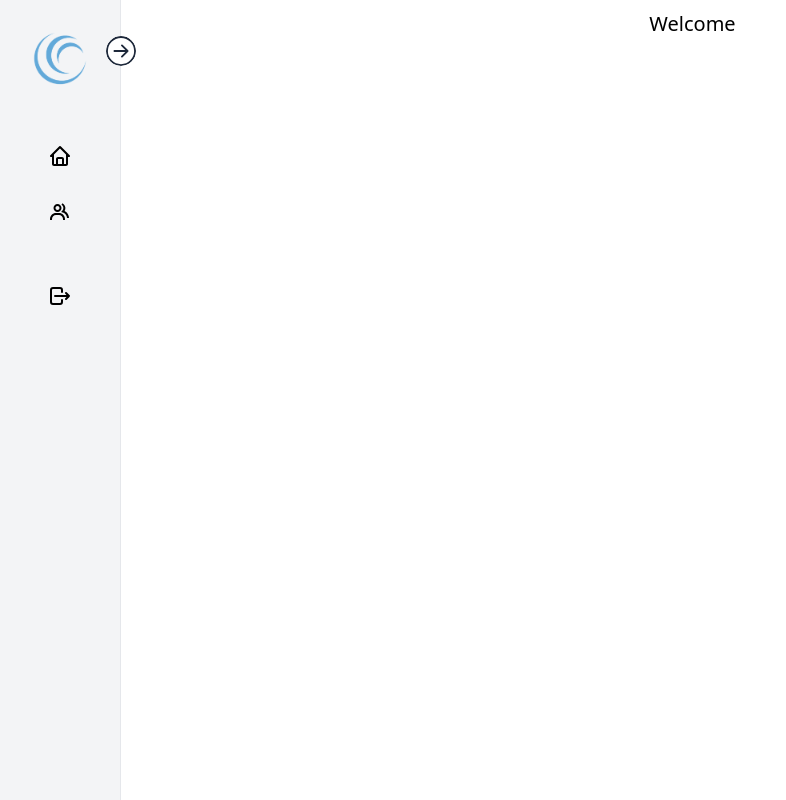
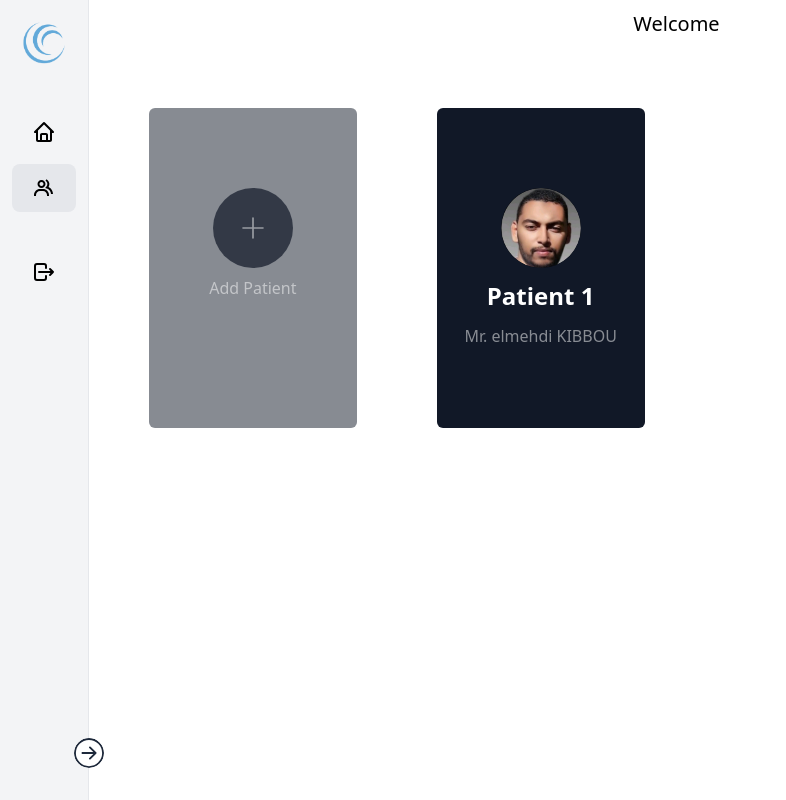
Before and after one commit to MoncefKa/respirator-web, a React (Create React App) app: page /Patient in a window 1280 px wide. Before the commit this address had no page. Shown: the whole page, without its empty margins (0-786 px from the left). Built offline with nearby package versions, Linux system fonts and the light colour scheme.

Commit message:
patient & sidebar

```diff
--- a/src/App.js
+++ b/src/App.js
@@ -2,8 +2,7 @@ import React from "react";
 import { BrowserRouter as Router, Routes, Route } from "react-router-dom";
 import Home from './Pages/Home.jsx';
 import Dashboard from './Pages/Dashboard.jsx';
-import Course from './Pages/Course.jsx';
-import Profile from './Pages/Profile.jsx';
+import Patient from './Pages/Patient';
 import Login from './Pages/Login.jsx';
 import Layout from './Components/Layout.js'
 
@@ -14,8 +13,7 @@ function App() {
       <Routes>
         <Route path="/" element={<Home />} />
         <Route path="/dashboard" element={<Dashboard />} />
-        <Route path="/course" element={<Course />} />
-        <Route path="/profile" element={<Profile />} />
+        <Route path="/Patient" element={<Patient />} />
         <Route path="/login" element={<Login />} />
       </Routes>
       </Layout>
--- a/src/Components/Logo.js
+++ b/src/Components/Logo.js
@@ -1,5 +1,5 @@
 import React from 'react'
-import logo from '../assets/images/logo.svg'
+import logo from '../assets/images/logo.png'
 
 const Logo = () => {
     return (
--- /dev/null
+++ b/src/Components/PatientGlob.js
@@ -0,0 +1,55 @@
+import "react-toastify/dist/ReactToastify.css";
+import React from "react";
+import hatim from '../assets/images/patient1.jpeg'
+
+function PatientGlob() {
+  return (
+    <div>
+      <div class="sm:px-0">
+        <div class=" sm:mb-0 grid py-10 px-10  gap-20 grid-cols-1 sm:grid-cols-2 md:grid-cols-3 lg:grid-cols-4">
+          <div class="group bg-gray-900/50  py-20 px-4   flex flex-col space-y-2 items-center cursor-pointer rounded-md hover:bg-gray-900/40 hover:smooth-hover">
+            <a
+              class="bg-gray-900/70 text-white/50 group-hover:text-white group-hover:smooth-hover flex w-20 h-20 rounded-full items-center justify-center"
+              href="#"
+            >
+              <svg
+                xmlns="http://www.w3.org/2000/svg"
+                class="h-10 w-10"
+                fill="none"
+                viewBox="0 0 24 24"
+                stroke="currentColor"
+              >
+                <path
+                  stroke-linecap="round"
+                  stroke-linejoin="round"
+                  stroke-width="1"
+                  d="M12 6v6m0 0v6m0-6h6m-6 0H6"
+                />
+              </svg>
+            </a>
+            <a
+              class="text-white/50 group-hover:text-white group-hover:smooth-hover text-center"
+              href="#"
+            >
+              Add Patient
+            </a>
+          </div>
+          <div class="relative group bg-gray-900 py-10 sm:py-20 px-4 flex flex-col space-y-3 items-center cursor-pointer rounded-md hover:bg-gray-900/80 hover:smooth-hover">
+            <img
+              class="w-20 h-20 object-cover object-center rounded-full"
+              src={hatim}
+              alt="hatim"
+            />
+            <h4 class="text-white text-2xl font-bold capitalize text-center">
+              Patient 1
+            </h4>
+            <p class="text-white/50">Mr. elmehdi KIBBOU</p>
+
+          </div>
+        </div>
+      </div>
+    </div>
+  );
+}
+
+export default PatientGlob;
--- a/src/Components/SideBar.js
+++ b/src/Components/SideBar.js
@@ -13,7 +13,7 @@ const Sidebar = () => {
 
     const Menus = [
         { title: 'Home', path: '/dashboard', src: <BiHome /> },
-        { title: 'Patients', path: '/course', src: <BiGroup /> },
+        { title: 'Patients', path: '/Patient', src: <BiGroup /> },
 
         { title: 'Log Out', path: '/login', src: <TbLogout />, gap: 'true' },
     ]
@@ -22,20 +22,20 @@ const Sidebar = () => {
         <>
             <div
                 className={`${
-                    open ? 'w-60' : 'w-fit'
-                } hidden sm:block relative h-screen duration-300 bg-gray-100 border-r border-gray-200 dark:border-gray-600 p-5 dark:bg-slate-800`}
+                    open ? 'w-30' : 'w-fit'
+                } hidden sm:block relative h-screen duration-300 bg-gray-100 border-r border-gray-200 dark:border-gray-600 p-3 dark:bg-slate-800`}
             >
                 <BsArrowLeftCircle
                     className={`${
                         !open && 'rotate-180'
-                    } absolute text-3xl bg-white fill-slate-800  rounded-full cursor-pointer top-9 -right-4 dark:fill-gray-400 dark:bg-gray-800`}
+                    } absolute text-3xl bg-white fill-slate-800  rounded-full cursor-pointer bottom-8   -right-4 dark:fill-gray-400 dark:bg-gray-800`}
                     onClick={() => setOpen(!open)}
                 />
                 <Link to='/'>
-                    <div className={`flex ${open && 'gap-x-4'} items-center`}>
-                        <img src={Logo} alt='' className=' w-30 h-20' />
+                    <div className={`flex ${open && 'gap-x-1'} items-center`}>
+                        <img src={Logo} alt='' className=' w-16 h-16' />
                         {open && (
-                            <span className='text-xl font-medium whitespace-nowrap dark:text-white'>
+                            <span className='text-xl pr-4 font-medium whitespace-nowrap dark:text-white'>
                                 Fab Lab
                             </span>
                         )}
--- a/src/Pages/Course.jsx
+++ /dev/null
@@ -1,7 +0,0 @@
-import React from 'react'
-
-const Course = () => {
-    return <div>Course</div>
-}
-
-export default Course
--- /dev/null
+++ b/src/Pages/Patient.jsx
@@ -0,0 +1,10 @@
+import React from 'react'
+import PatientGlob from '../Components/PatientGlob'
+
+const Patient = () => {
+    return <div>
+        <PatientGlob/>
+    </div>
+}
+
+export default Patient
--- a/src/Pages/Profile.jsx
+++ /dev/null
@@ -1,7 +0,0 @@
-import React from 'react'
-
-const Profile = () => {
-    return <div>Profile</div>
-}
-
-export default Profile
```
Also changed, not shown: src/assets/images/patient1.jpeg (added).
